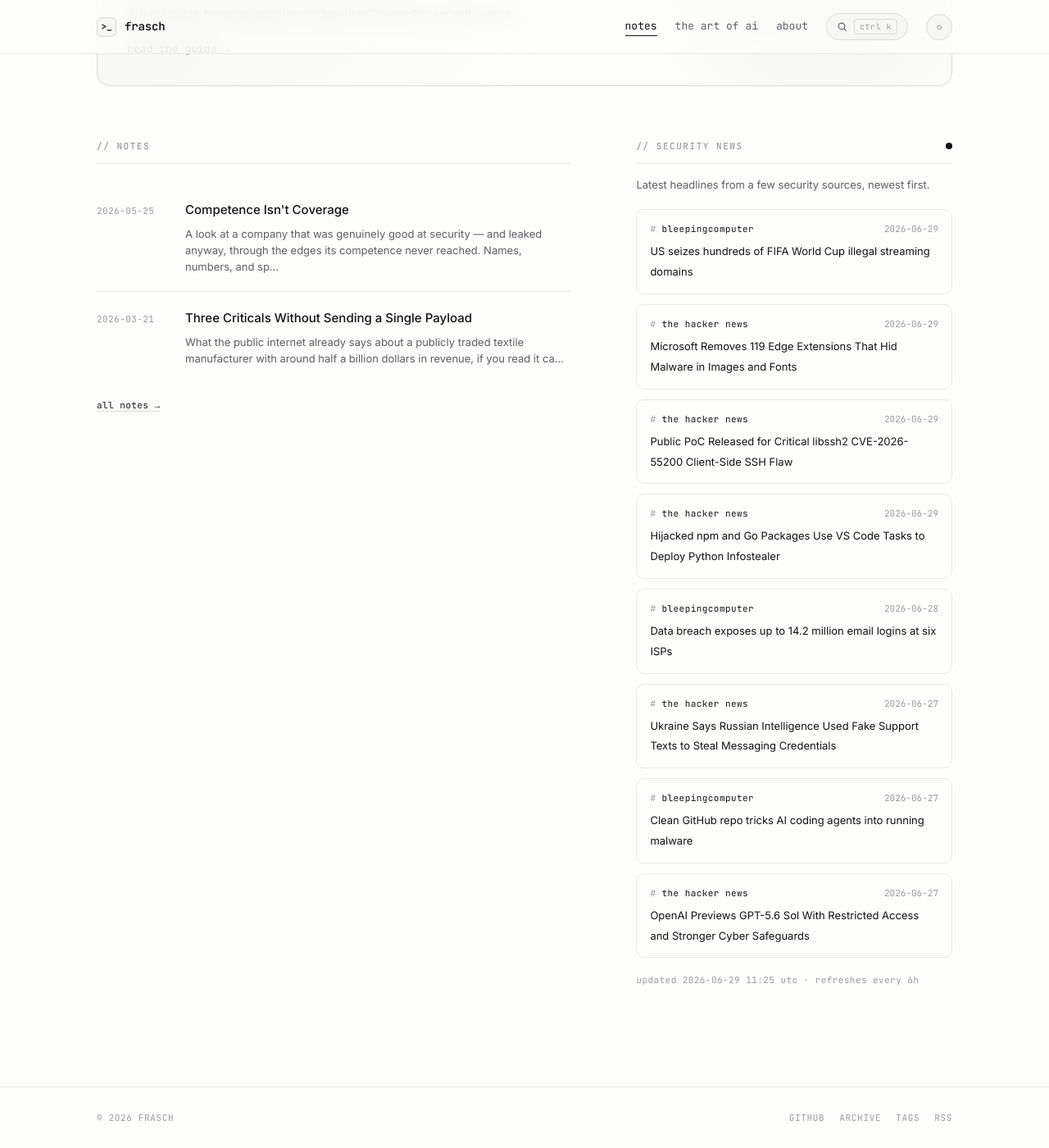
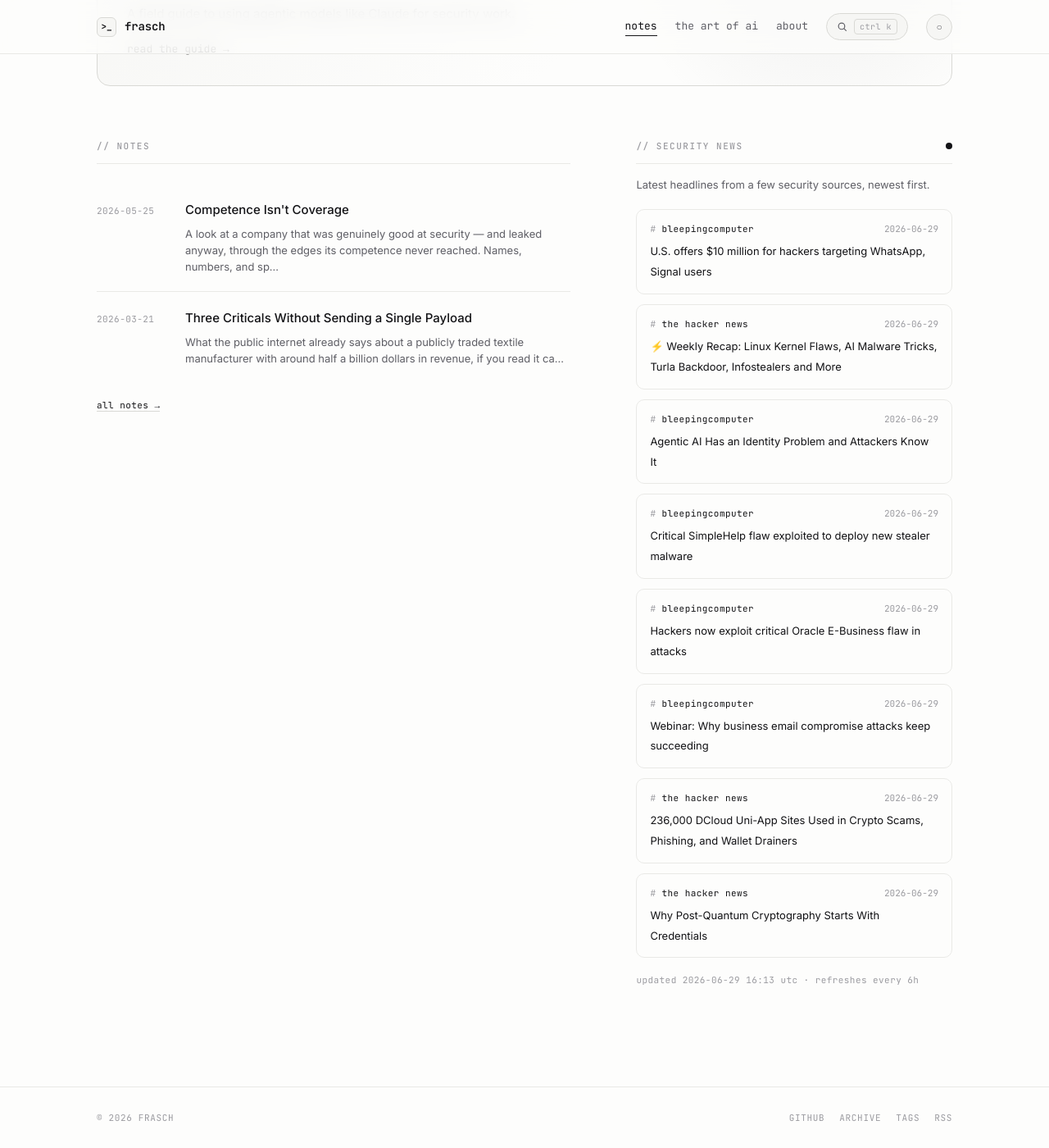
Before and after one commit to whoisfrasch/frasch, a Jekyll site: the page built from index.html, in a window 1280 px wide and 1400 px high, scrolled down 615 px. Shown: the whole window at 82% size. Built offline with Jekyll 4.4.1, drawn with Linux system fonts in a browser that asks for light colours.

Commit message:
Refresh security news feed

```diff
--- a/_data/news.json
+++ b/_data/news.json
@@ -1,53 +1,53 @@
 {
-  "updated": "2026-06-29T11:25:31Z",
+  "updated": "2026-06-29T16:13:08Z",
   "items": [
     {
       "source": "bleepingcomputer",
-      "title": "US seizes hundreds of FIFA World Cup illegal streaming domains",
-      "link": "https://www.bleepingcomputer.com/news/security/us-seizes-hundreds-of-fifa-world-cup-illegal-streaming-domains/",
-      "date": "2026-06-29T11:21:03Z"
+      "title": "U.S. offers $10 million for hackers targeting WhatsApp, Signal users",
+      "link": "https://www.bleepingcomputer.com/news/security/us-offers-10-million-for-hackers-targeting-whatsapp-signal-users/",
+      "date": "2026-06-29T15:09:43Z"
     },
     {
       "source": "the hacker news",
-      "title": "Microsoft Removes 119 Edge Extensions That Hid Malware in Images and Fonts",
-      "link": "https://thehackernews.com/2026/06/microsoft-removes-119-edge-extensions.html",
-      "date": "2026-06-29T08:32:31Z"
+      "title": "⚡ Weekly Recap: Linux Kernel Flaws, AI Malware Tricks, Turla Backdoor, Infostealers and More",
+      "link": "https://thehackernews.com/2026/06/weekly-recap-linux-kernel-flaws-ai.html",
+      "date": "2026-06-29T14:41:07Z"
+    },
+    {
+      "source": "bleepingcomputer",
+      "title": "Agentic AI Has an Identity Problem and Attackers Know It",
+      "link": "https://www.bleepingcomputer.com/news/security/agentic-ai-has-an-identity-problem-and-attackers-know-it/",
+      "date": "2026-06-29T14:01:11Z"
+    },
+    {
+      "source": "bleepingcomputer",
+      "title": "Critical SimpleHelp flaw exploited to deploy new stealer malware",
+      "link": "https://www.bleepingcomputer.com/news/security/hackers-exploit-critical-simplehelp-flaw-deploy-new-djinn-infostealer-taskweaver-malware/",
+      "date": "2026-06-29T14:00:00Z"
+    },
+    {
+      "source": "bleepingcomputer",
+      "title": "Hackers now exploit critical Oracle E-Business flaw in attacks",
+      "link": "https://www.bleepingcomputer.com/news/security/new-oracle-e-business-suite-flaw-now-exploited-in-attacks/",
+      "date": "2026-06-29T13:46:17Z"
+    },
+    {
+      "source": "bleepingcomputer",
+      "title": "Webinar: Why business email compromise attacks keep succeeding",
+      "link": "https://www.bleepingcomputer.com/news/security/webinar-why-business-email-compromise-attacks-keep-succeeding/",
+      "date": "2026-06-29T12:14:22Z"
     },
     {
       "source": "the hacker news",
-      "title": "Public PoC Released for Critical libssh2 CVE-2026-55200 Client-Side SSH Flaw",
-      "link": "https://thehackernews.com/2026/06/public-poc-released-for-critical.html",
-      "date": "2026-06-29T07:06:34Z"
+      "title": "236,000 DCloud Uni-App Sites Used in Crypto Scams, Phishing, and Wallet Drainers",
+      "link": "https://thehackernews.com/2026/06/236000-dcloud-uni-app-sites-used-in.html",
+      "date": "2026-06-29T11:57:40Z"
     },
     {
       "source": "the hacker news",
-      "title": "Hijacked npm and Go Packages Use VS Code Tasks to Deploy Python Infostealer",
-      "link": "https://thehackernews.com/2026/06/hijacked-npm-and-go-packages-use-vs.html",
-      "date": "2026-06-29T05:36:06Z"
-    },
-    {
-      "source": "bleepingcomputer",
-      "title": "Data breach exposes up to 14.2 million email logins at six ISPs",
-      "link": "https://www.bleepingcomputer.com/news/security/data-breach-exposes-up-to-142-million-email-logins-at-six-isps/",
-      "date": "2026-06-28T14:13:46Z"
-    },
-    {
-      "source": "the hacker news",
-      "title": "Ukraine Says Russian Intelligence Used Fake Support Texts to Steal Messaging Credentials",
-      "link": "https://thehackernews.com/2026/06/ukraine-says-russian-intelligence-used.html",
-      "date": "2026-06-27T17:27:11Z"
-    },
-    {
-      "source": "bleepingcomputer",
-      "title": "Clean GitHub repo tricks AI coding agents into running malware",
-      "link": "https://www.bleepingcomputer.com/news/security/clean-github-repo-tricks-ai-coding-agents-into-running-malware/",
-      "date": "2026-06-27T14:22:36Z"
-    },
-    {
-      "source": "the hacker news",
-      "title": "OpenAI Previews GPT-5.6 Sol With Restricted Access and Stronger Cyber Safeguards",
-      "link": "https://thehackernews.com/2026/06/openai-limits-gpt-56-rollout-as-sol.html",
-      "date": "2026-06-27T12:19:37Z"
+      "title": "Why Post-Quantum Cryptography Starts With Credentials",
+      "link": "https://thehackernews.com/2026/06/why-post-quantum-cryptography-starts.html",
+      "date": "2026-06-29T11:42:16Z"
     }
   ]
 }
```
